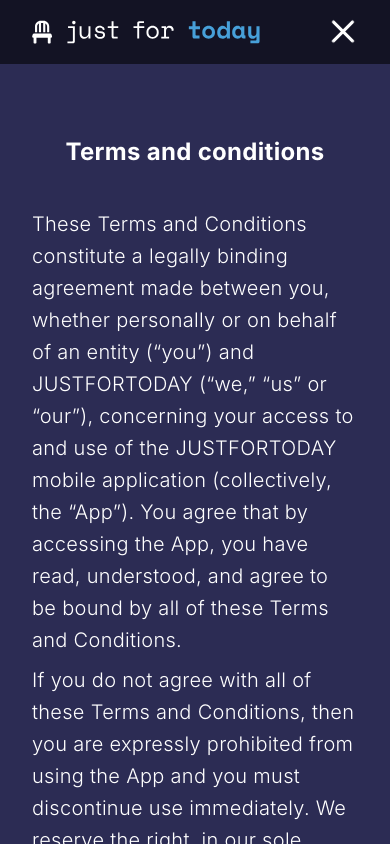
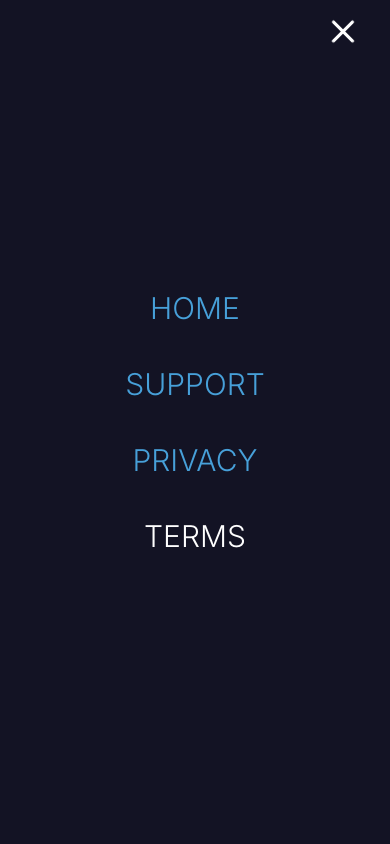
Before and after one commit to WildPastry/JustForTodayLanding, a React (Vite) app: page /terms in a window 390 px wide. Both pictures are taken after a click on the button 343 px from the left and 32 px from the top of the page. Shown: the top 844 px of the page. Built offline with nearby package versions, Linux system fonts and the light colour scheme.

Commit message:
Finish header

```diff
--- a/src/components/Header.tsx
+++ b/src/components/Header.tsx
@@ -4,6 +4,7 @@
 import { NavLink } from 'react-router-dom';
 
 const Header: React.FC = (): JSX.Element => {
+  // Component settings
   const [showMenu, setShowMenu] = useState(false);
 
   // Hide or show mobile menu
@@ -11,14 +12,16 @@
     setShowMenu(!showMenu);
   };
 
-  const activeClass = showMenu ? 'is-active' : null;
+  const activeClass: 'is-active' | null = showMenu ? 'is-active' : null;
 
   return (
     <section className='bg-darkBlue'>
       <div className='flex flex-row items-center justify-between px-8 py-5 max-w-screen-xl m-auto'>
+        {/* Logo */}
         <NavLink to={'/home'}>
           <Logo />
         </NavLink>
+        {/* Desktop menu */}
         <ul className='flex flex-row items-center gap-4 mobileLarge:hidden mobileSmall:hidden'>
           <li>
             <NavLink to={'/home'}>HOME</NavLink>
@@ -34,7 +37,7 @@
           </li>
         </ul>
         <button
-          className={`hamburger hamburger--elastic min674:hidden ${activeClass}`}
+          className={`hamburger hamburger--elastic z-30 min674:hidden ${activeClass}`}
           type='button'
           onClick={() => toggleMenu()}>
           <span className='hamburger-box'>
@@ -42,6 +45,25 @@
           </span>
         </button>
       </div>
+      {/* Mobile menu */}
+      {showMenu ? (
+        <div className='absolute inset-0 h-full w-full z-20 bg-darkBlue flex flex-col items-center justify-center min674:hidden'>
+          <ul className='flex flex-col items-center gap-10 text-3xl'>
+            <li onClick={() => toggleMenu()}>
+              <NavLink to={'/home'}>HOME</NavLink>
+            </li>
+            <li onClick={() => toggleMenu()}>
+              <NavLink to={'/support'}>SUPPORT</NavLink>
+            </li>
+            <li onClick={() => toggleMenu()}>
+              <NavLink to={'/privacy'}>PRIVACY</NavLink>
+            </li>
+            <li onClick={() => toggleMenu()}>
+              <NavLink to={'/terms'}>TERMS</NavLink>
+            </li>
+          </ul>
+        </div>
+      ) : null}
     </section>
   );
 };
--- a/src/index.css
+++ b/src/index.css
@@ -21,6 +21,7 @@
   text-rendering: optimizeLegibility;
 }
 
+/* Default styles */
 html,
 body,
 #root {
@@ -89,10 +90,7 @@
   transition-timing-function: linear;
 }
 
-.hamburger:hover {
-  opacity: 0.7;
-}
-
+.hamburger:hover,
 .hamburger.is-active:hover {
   opacity: 0.7;
 }
```
